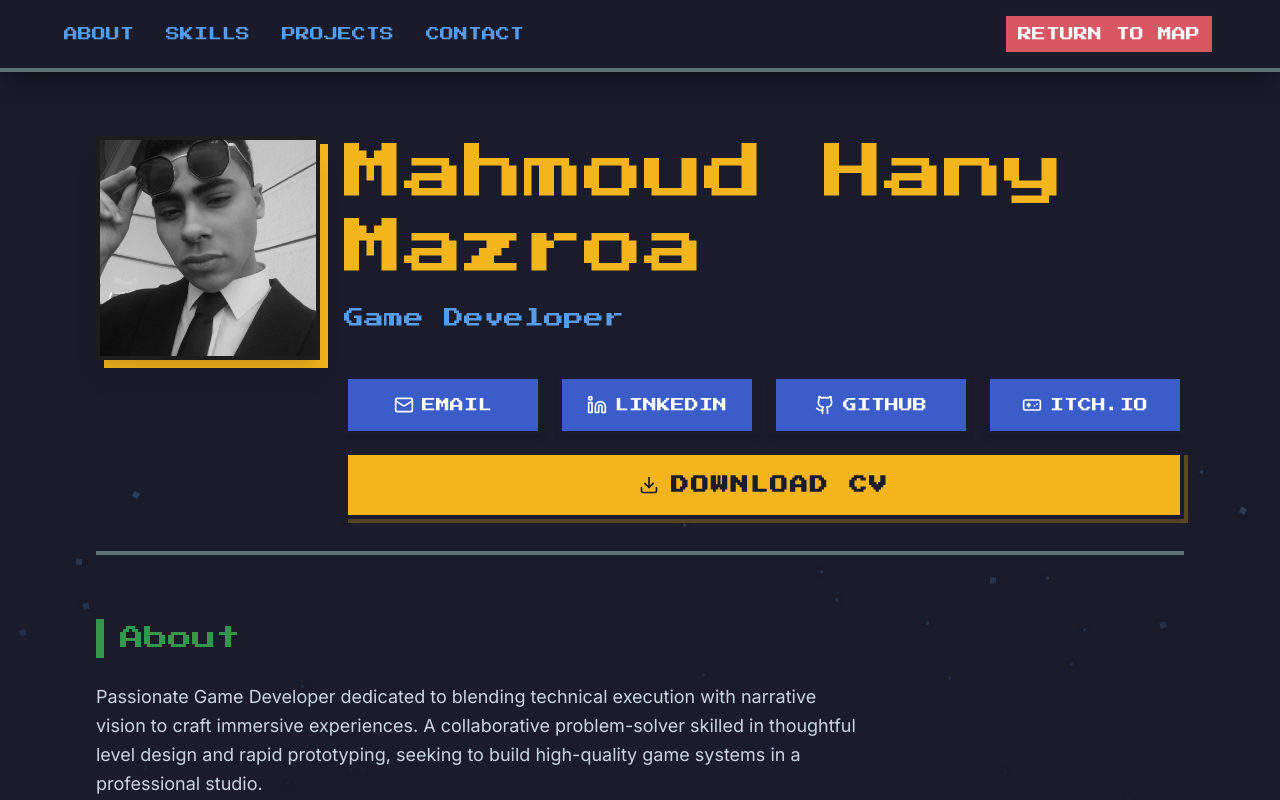
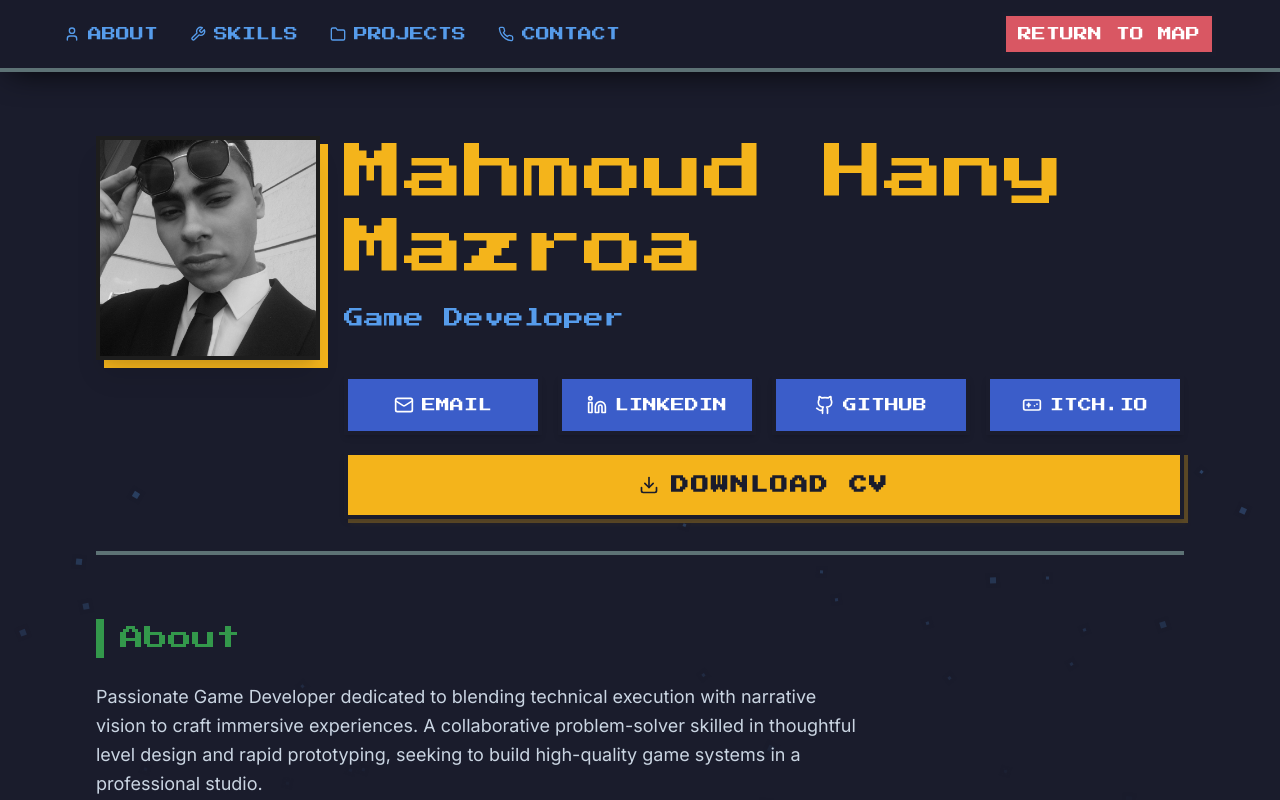
Before and after one commit to MahmoudHany908/portfolio, a React (Vite) app: page /quick in a window 1280 px wide. Shown: the top 800 px of the page. Built offline with nearby package versions, Linux system fonts and the light colour scheme.

Commit message:
Add smooth scroll to QuickView and icons to navbar links

```diff
--- a/index.html
+++ b/index.html
@@ -1,5 +1,5 @@
 <!doctype html>
-<html lang="en">
+<html lang="en" class="scroll-smooth">
   <head>
     <meta charset="UTF-8" />
     <link rel="icon" type="image/svg+xml" href="/favicon.svg" />
--- a/src/pages/SimpleView.jsx
+++ b/src/pages/SimpleView.jsx
@@ -20,6 +20,19 @@ const GamepadIcon = () => (
 
 const DownloadIcon = () => (
   <svg width="20" height="20" viewBox="0 0 24 24" fill="none" stroke="currentColor" strokeWidth="2" strokeLinecap="round" strokeLinejoin="round"><path d="M21 15v4a2 2 0 0 1-2 2H5a2 2 0 0 1-2-2v-4"></path><polyline points="7 10 12 15 17 10"></polyline><line x1="12" y1="15" x2="12" y2="3"></line></svg>
+);
+
+const UserIcon = () => (
+  <svg width="16" height="16" viewBox="0 0 24 24" fill="none" stroke="currentColor" strokeWidth="2" strokeLinecap="round" strokeLinejoin="round"><path d="M19 21v-2a4 4 0 0 0-4-4H9a4 4 0 0 0-4 4v2"/><circle cx="12" cy="7" r="4"/></svg>
+);
+const WrenchIcon = () => (
+  <svg width="16" height="16" viewBox="0 0 24 24" fill="none" stroke="currentColor" strokeWidth="2" strokeLinecap="round" strokeLinejoin="round"><path d="M14.7 6.3a1 1 0 0 0 0 1.4l1.6 1.6a1 1 0 0 0 1.4 0l3.77-3.77a6 6 0 0 1-7.94 7.94l-6.91 6.91a2.12 2.12 0 0 1-3-3l6.91-6.91a6 6 0 0 1 7.94-7.94l-3.76 3.76z"/></svg>
+);
+const FolderIcon = () => (
+  <svg width="16" height="16" viewBox="0 0 24 24" fill="none" stroke="currentColor" strokeWidth="2" strokeLinecap="round" strokeLinejoin="round"><path d="M22 19a2 2 0 0 1-2 2H4a2 2 0 0 1-2-2V5a2 2 0 0 1 2-2h5l2 3h9a2 2 0 0 1 2 2z"/></svg>
+);
+const PhoneIcon = () => (
+  <svg width="16" height="16" viewBox="0 0 24 24" fill="none" stroke="currentColor" strokeWidth="2" strokeLinecap="round" strokeLinejoin="round"><path d="M22 16.92v3a2 2 0 0 1-2.18 2 19.79 19.79 0 0 1-8.63-3.07 19.5 19.5 0 0 1-6-6 19.79 19.79 0 0 1-3.07-8.67A2 2 0 0 1 4.11 2h3a2 2 0 0 1 2 1.72 12.84 12.84 0 0 0 .7 2.81 2 2 0 0 1-.45 2.11L8.09 9.91a16 16 0 0 0 6 6l1.27-1.27a2 2 0 0 1 2.11-.45 12.84 12.84 0 0 0 2.81.7A2 2 0 0 1 22 16.92z"/></svg>
 );
 
 const RetroParticles = () => {
@@ -64,10 +77,18 @@ export default function SimpleView() {
       <nav className="sticky top-0 z-50 bg-retro-dark/95 backdrop-blur-md border-b-4 border-retro-gray shadow-[0_10px_30px_-10px_rgba(0,0,0,0.8)] py-3 px-4 md:px-8">
         <div className="max-w-6xl mx-auto flex justify-between items-center">
           <div className="flex gap-4 md:gap-8 overflow-x-auto no-scrollbar items-center">
-            <a href="#about" className="font-pixel text-xs md:text-sm text-retro-light-blue hover:text-white transition-colors whitespace-nowrap">ABOUT</a>
-            <a href="#skills" className="font-pixel text-xs md:text-sm text-retro-light-blue hover:text-white transition-colors whitespace-nowrap">SKILLS</a>
-            <a href="#projects" className="font-pixel text-xs md:text-sm text-retro-light-blue hover:text-white transition-colors whitespace-nowrap">PROJECTS</a>
-            <a href="#contact" className="font-pixel text-xs md:text-sm text-retro-light-blue hover:text-white transition-colors whitespace-nowrap">CONTACT</a>
+            <a href="#about" className="font-pixel text-xs md:text-sm text-retro-light-blue hover:text-white transition-colors whitespace-nowrap flex items-center gap-2">
+              <UserIcon /> ABOUT
+            </a>
+            <a href="#skills" className="font-pixel text-xs md:text-sm text-retro-light-blue hover:text-white transition-colors whitespace-nowrap flex items-center gap-2">
+              <WrenchIcon /> SKILLS
+            </a>
+            <a href="#projects" className="font-pixel text-xs md:text-sm text-retro-light-blue hover:text-white transition-colors whitespace-nowrap flex items-center gap-2">
+              <FolderIcon /> PROJECTS
+            </a>
+            <a href="#contact" className="font-pixel text-xs md:text-sm text-retro-light-blue hover:text-white transition-colors whitespace-nowrap flex items-center gap-2">
+              <PhoneIcon /> CONTACT
+            </a>
           </div>
           <Link to="/" className="pixel-btn bg-retro-red text-center shrink-0 hover:scale-105 transition-transform text-xs md:text-sm px-3 py-2 hidden md:block">
             RETURN TO MAP
```
